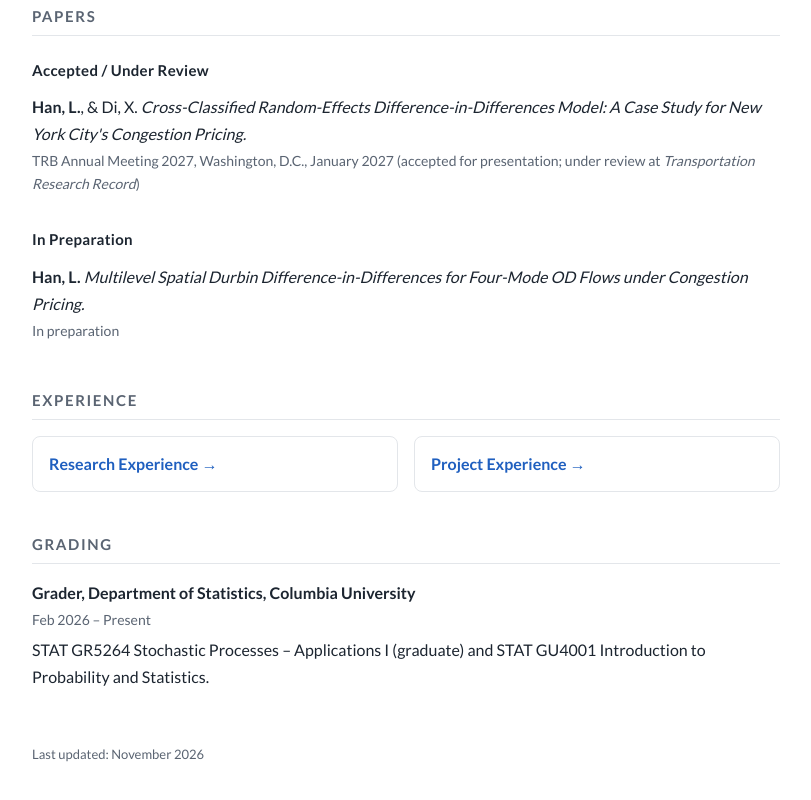
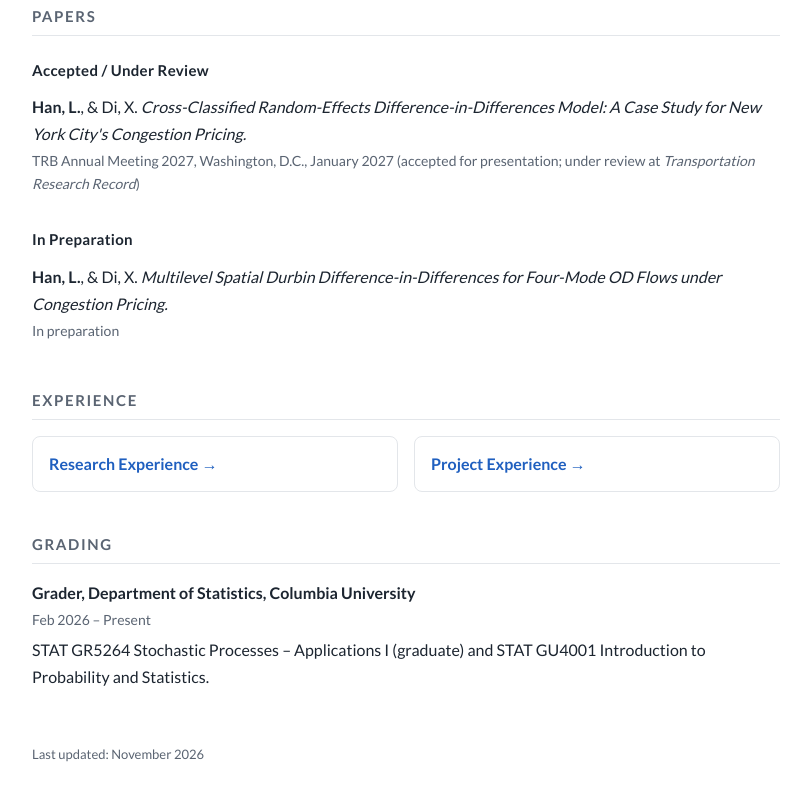
Before and after one commit to xxchly/xxchly.github.io, a plain HTML site: page index.html in a window 1280 px wide. Shown: the part 701-1501 px from the top of the page, without its empty margins (234-1045 px from the left). Drawn offline with Linux system fonts and the light colour scheme.

Commit message:
Add Di as coauthor of the in-preparation paper
Co-Authored-By: Claude Opus 5.5 <noreply@anthropic.com>

```diff
--- a/index.html
+++ b/index.html
@@ -126,7 +126,7 @@
   <h3>In Preparation</h3>
   <div class="item">
     <div class="body">
-      <div><b>Han, L.</b> <i>Multilevel Spatial Durbin Difference-in-Differences for Four-Mode OD Flows under
+      <div><b>Han, L.</b>, &amp; Di, X. <i>Multilevel Spatial Durbin Difference-in-Differences for Four-Mode OD Flows under
         Congestion Pricing.</i></div>
       <div class="meta">In preparation</div>
     </div>
```
